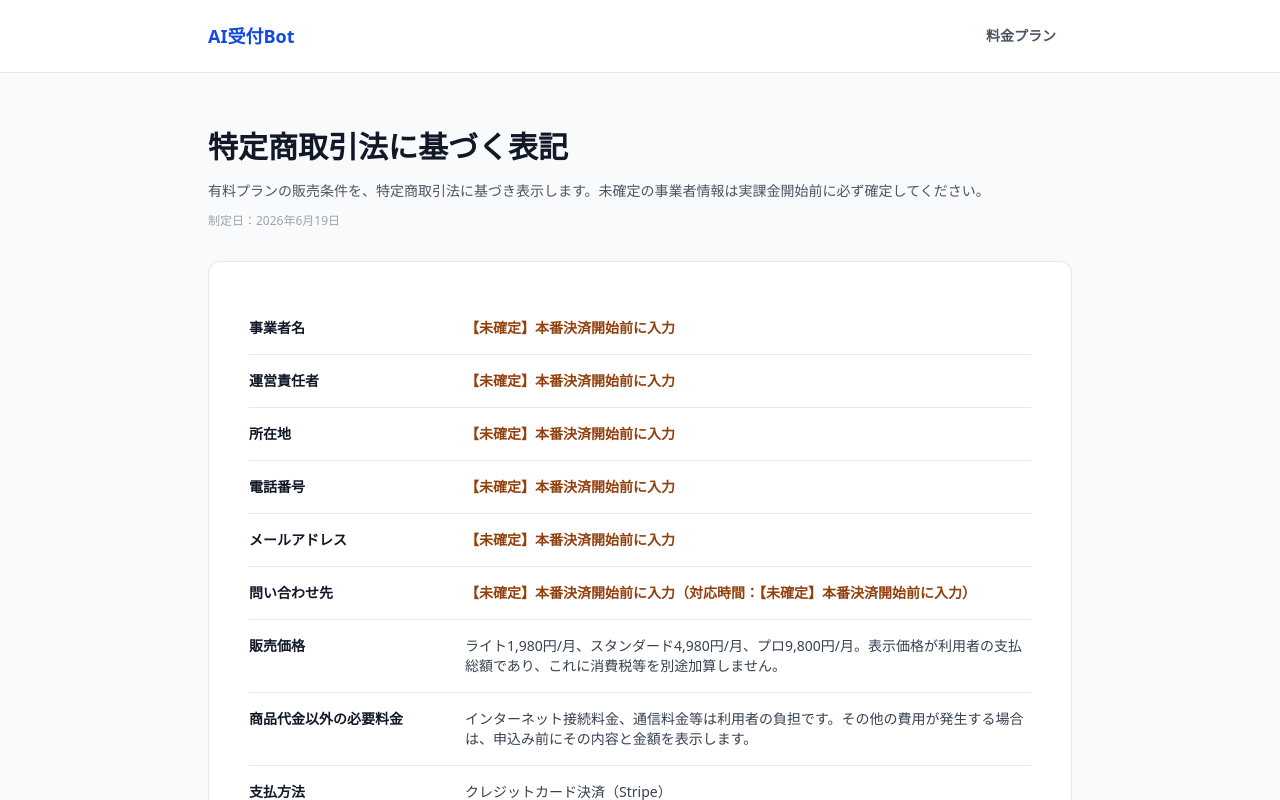
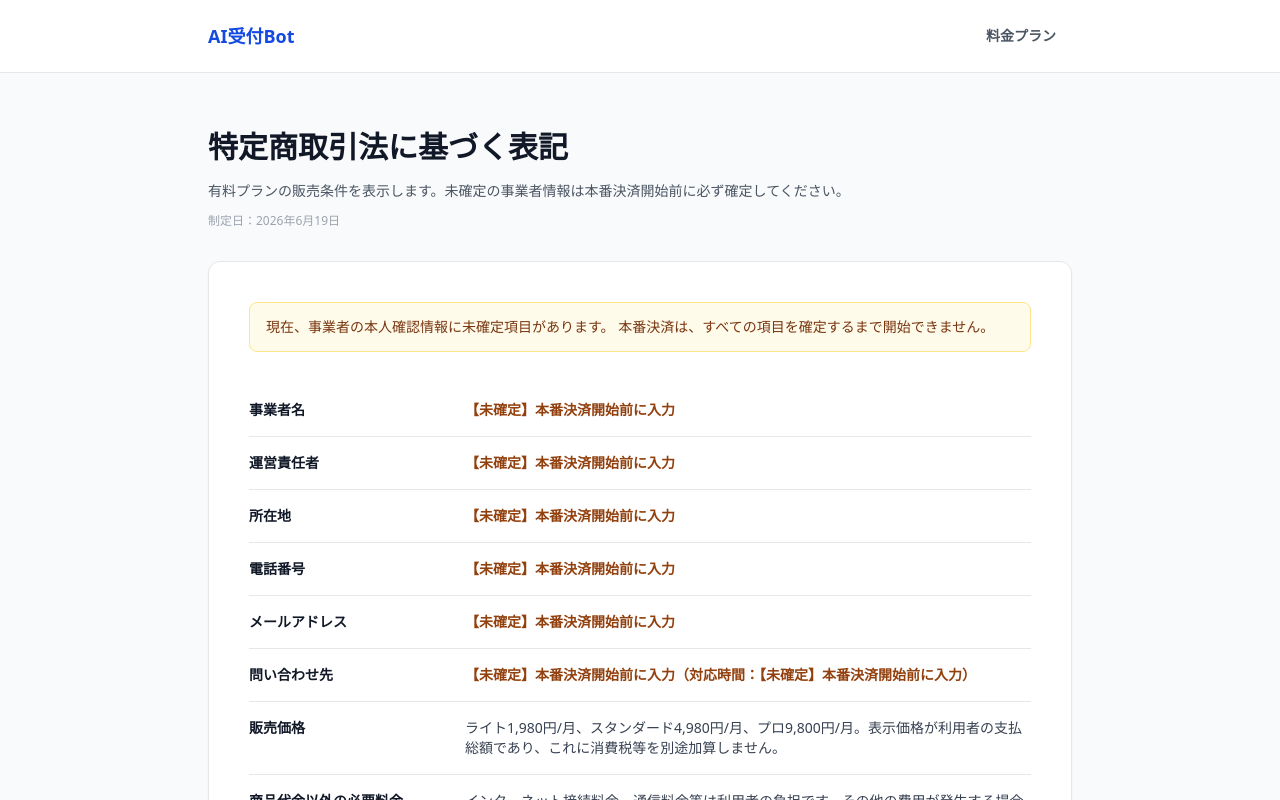
Before and after one commit to kane1018/ai-uketsuke-bot, a Next.js app: page /legal in a window 1280 px wide. Shown: the top 800 px of the page. Built offline with nearby package versions, Linux system fonts and the light colour scheme.

Commit message:
fix: make legal disclosure readiness explicit

```diff
--- a/src/app/legal/page.tsx
+++ b/src/app/legal/page.tsx
@@ -1,15 +1,31 @@
 import type { Metadata } from "next";
 import { LegalPageLayout } from "@/components/LegalPageLayout";
-import { LEGAL_DISCLOSURE_ITEMS } from "@/lib/legal-info";
+import {
+  LEGAL_DISCLOSURE_ITEMS,
+  hasPendingLegalBusinessInfo,
+} from "@/lib/legal-info";
 
 export const metadata: Metadata = { title: "特定商取引法に基づく表記 | AI受付Bot" };
 
 export default function LegalPage() {
+  const hasPendingInfo = hasPendingLegalBusinessInfo();
+
   return (
     <LegalPageLayout
       title="特定商取引法に基づく表記"
-      description="有料プランの販売条件を、特定商取引法に基づき表示します。未確定の事業者情報は実課金開始前に必ず確定してください。"
+      description={
+        hasPendingInfo
+          ? "有料プランの販売条件を表示します。未確定の事業者情報は本番決済開始前に必ず確定してください。"
+          : "有料プランの販売条件を、特定商取引法に基づき表示します。"
+      }
     >
+      {hasPendingInfo && (
+        <div className="mb-6 rounded-lg border border-amber-200 bg-amber-50 px-4 py-3 text-sm leading-6 text-amber-900">
+          現在、事業者の本人確認情報に未確定項目があります。
+          本番決済は、すべての項目を確定するまで開始できません。
+        </div>
+      )}
+
       <dl className="divide-y divide-gray-200 text-sm">
         {LEGAL_DISCLOSURE_ITEMS.map((item) => (
           <div key={item.label} className="grid gap-2 py-4 sm:grid-cols-[12rem_1fr] sm:gap-6">
```
